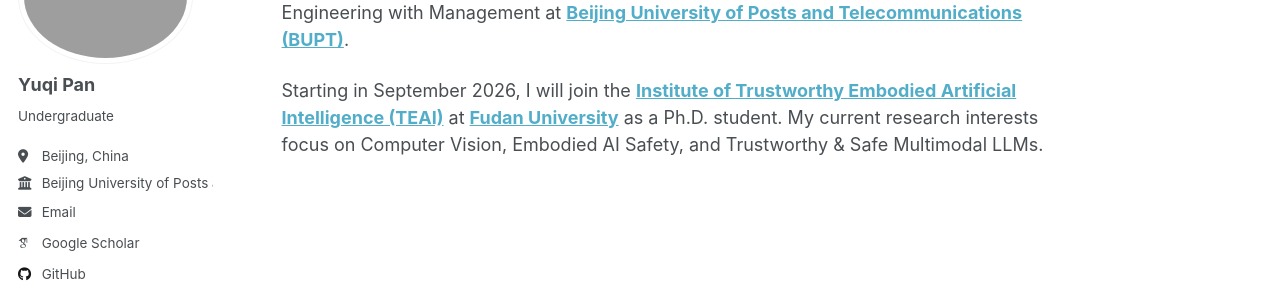
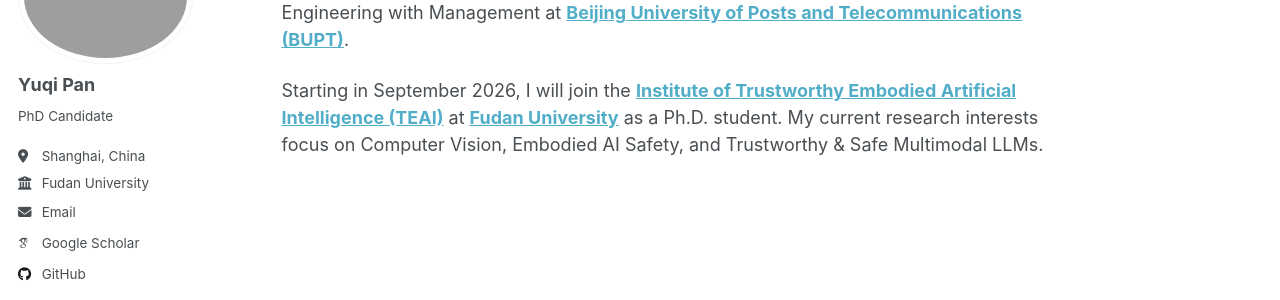
Before and after one commit to kdmessi10/kdmessi10.github.io, a Jekyll site: the page built from _pages/about.md, in a window 1280 px wide. Shown: the part 169-469 px from the top of the page. Built offline with Jekyll 4.4.1, drawn with Linux system fonts in a browser that asks for light colours; some web fonts are replaced.

Commit message:
Update personal information in _config.yml

```diff
--- a/_config.yml
+++ b/_config.yml
@@ -25,9 +25,9 @@ author:
   avatar           : "profile.png"
   name             : "Yuqi Pan"
   pronouns         : # example: "she/her"
-  bio              : "Undergraduate"
-  location         : "Beijing, China"
-  employer         : "Beijing University of Posts and Telecommunications"
+  bio              : "PhD Candidate"
+  location         : "Shanghai, China"
+  employer         : "Fudan University"
   uri              : # URL
   email            : "panyuqi2022@bupt.edu.cn"
 
```
